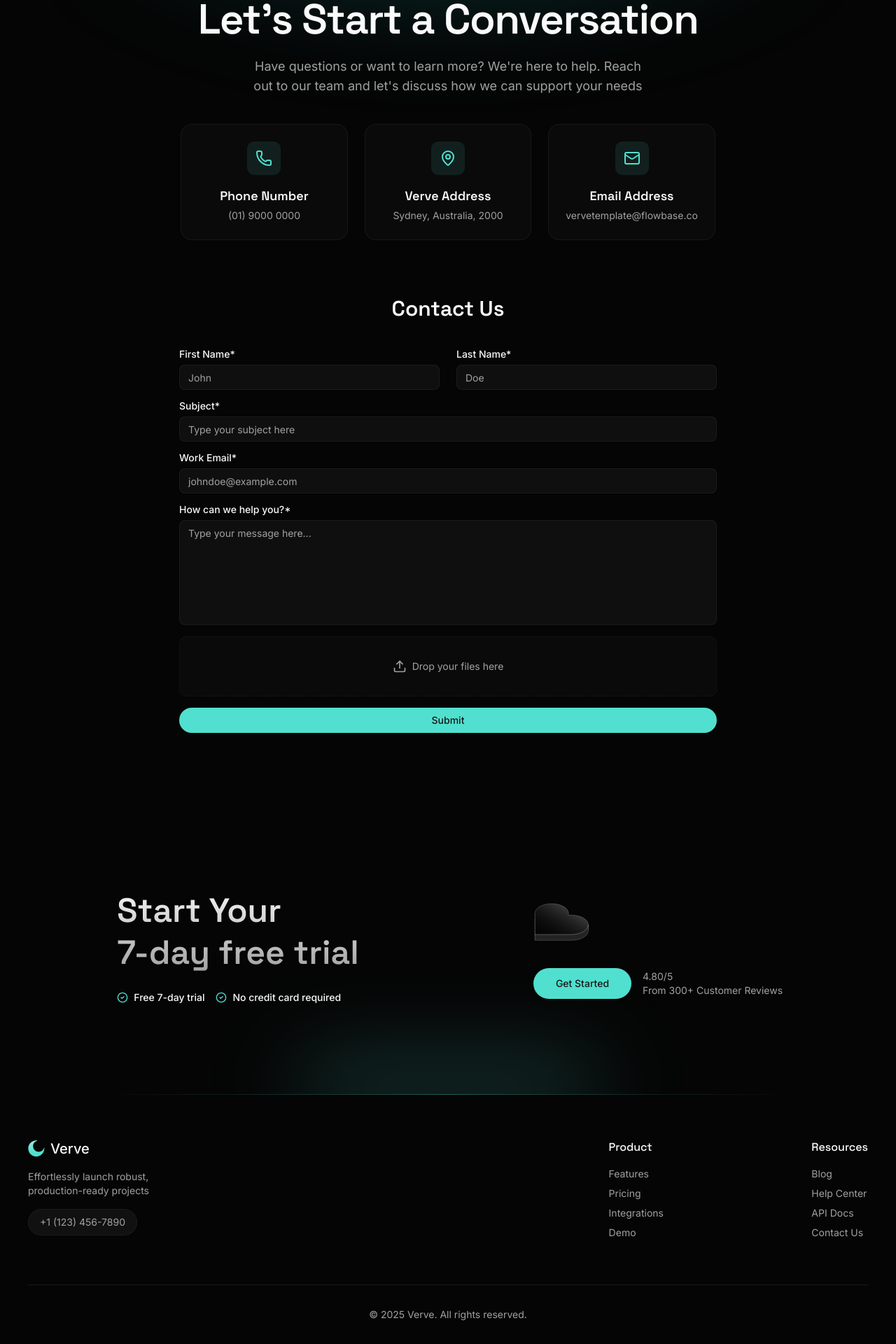
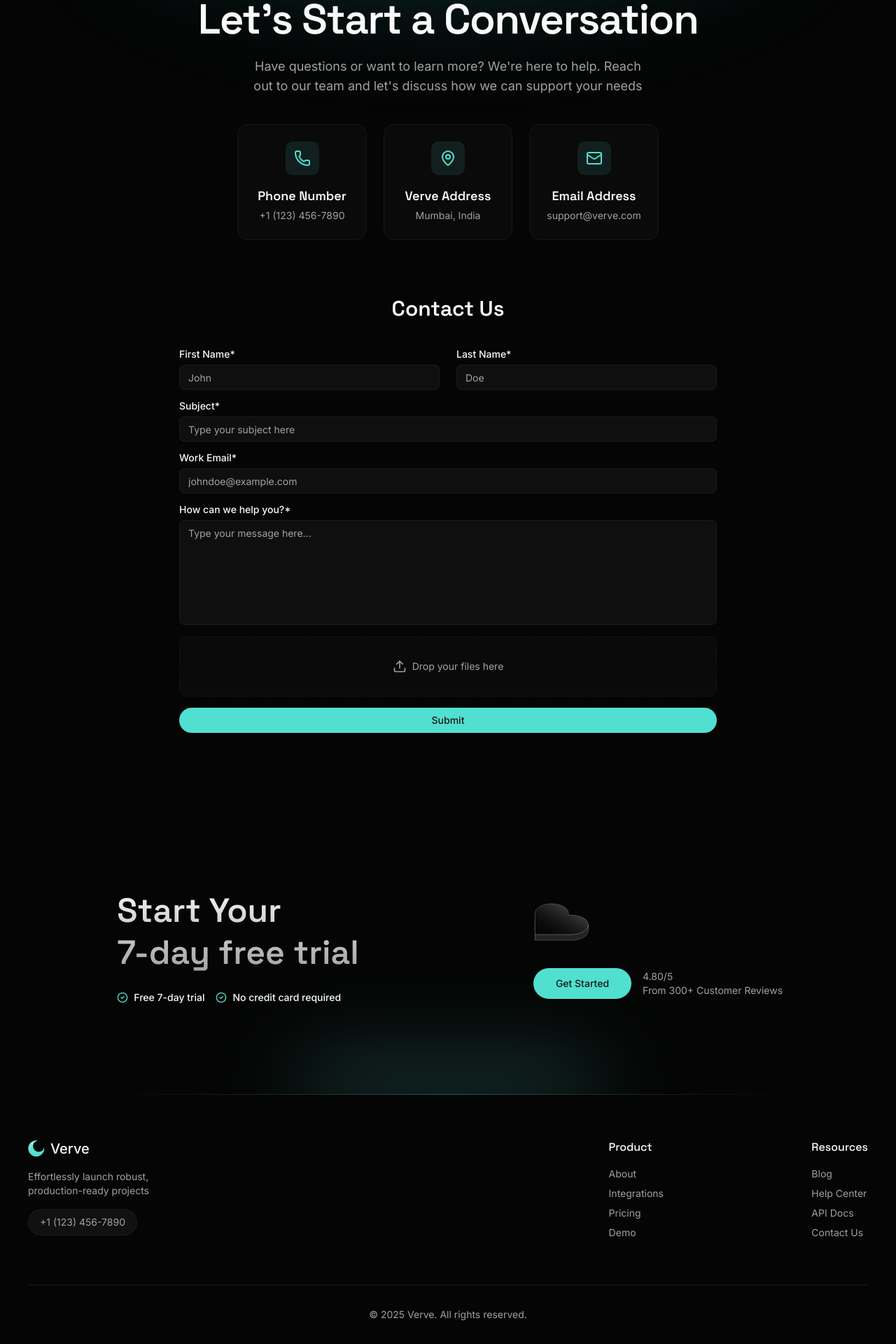
Before and after one commit to dishant0406/prevenue, a Next.js app: page /contact in a window 1280 px wide. Shown: the part 210-2130 px from the top of the page at 70% size. Built offline with nearby package versions, Linux system fonts and the light colour scheme.

Commit message:
✅ Updated some links

```diff
--- a/src/components/contact/contact-hero.tsx
+++ b/src/components/contact/contact-hero.tsx
@@ -7,17 +7,17 @@ import { PhoneIcon, MailIcon, MapPinIcon } from "lucide-react"
 const CONTACT_CARDS = [
     {
         title: "Phone Number",
-        value: "(01) 9000 0000",
+        value: "+1 (123) 456-7890",
         icon: PhoneIcon
     },
     {
         title: "Verve Address",
-        value: "Sydney, Australia, 2000",
+        value: "Mumbai, India",
         icon: MapPinIcon
     },
     {
         title: "Email Address",
-        value: "vervetemplate@flowbase.co",
+        value: "support@verve.com",
         icon: MailIcon
     }
 ] as const;
--- a/src/components/integrations/integrations-section.tsx
+++ b/src/components/integrations/integrations-section.tsx
@@ -42,7 +42,7 @@ const IntegrationsSection = () => {
                         {filteredIntegrations.map((integration, index) => (
                             <div
                                 key={index}
-                                className="flex flex-col p-6 rounded-2xl bg-[#0A0A0A] border border-border/50 hover:border-primary/50 transition-all duration-300"
+                                className="flex flex-col p-6 rounded-2xl bg-[#0A0A0A] border border-border hover:border-primary/50 transition-all duration-300"
                             >
                                 <div className="size-12 rounded-lg bg-card flex items-center justify-center">
                                     <Image
--- a/src/constants/links.ts
+++ b/src/constants/links.ts
@@ -18,10 +18,10 @@ export const NAV_LINKS = [
 ];
 
 export const PRODUCT_LINKS = [
-    { label: "Features", href: "/features" },
+    { label: "About", href: "/about" },
+    { label: "Integrations", href: "/integrations" },
     { label: "Pricing", href: "/pricing" },
-    { label: "Integrations", href: "/integrations" },
-    { label: "Demo", href: "/demo" },
+    { label: "Demo", href: "/contact" },
 ];
 
 export const RESOURCES_LINKS = [
```
